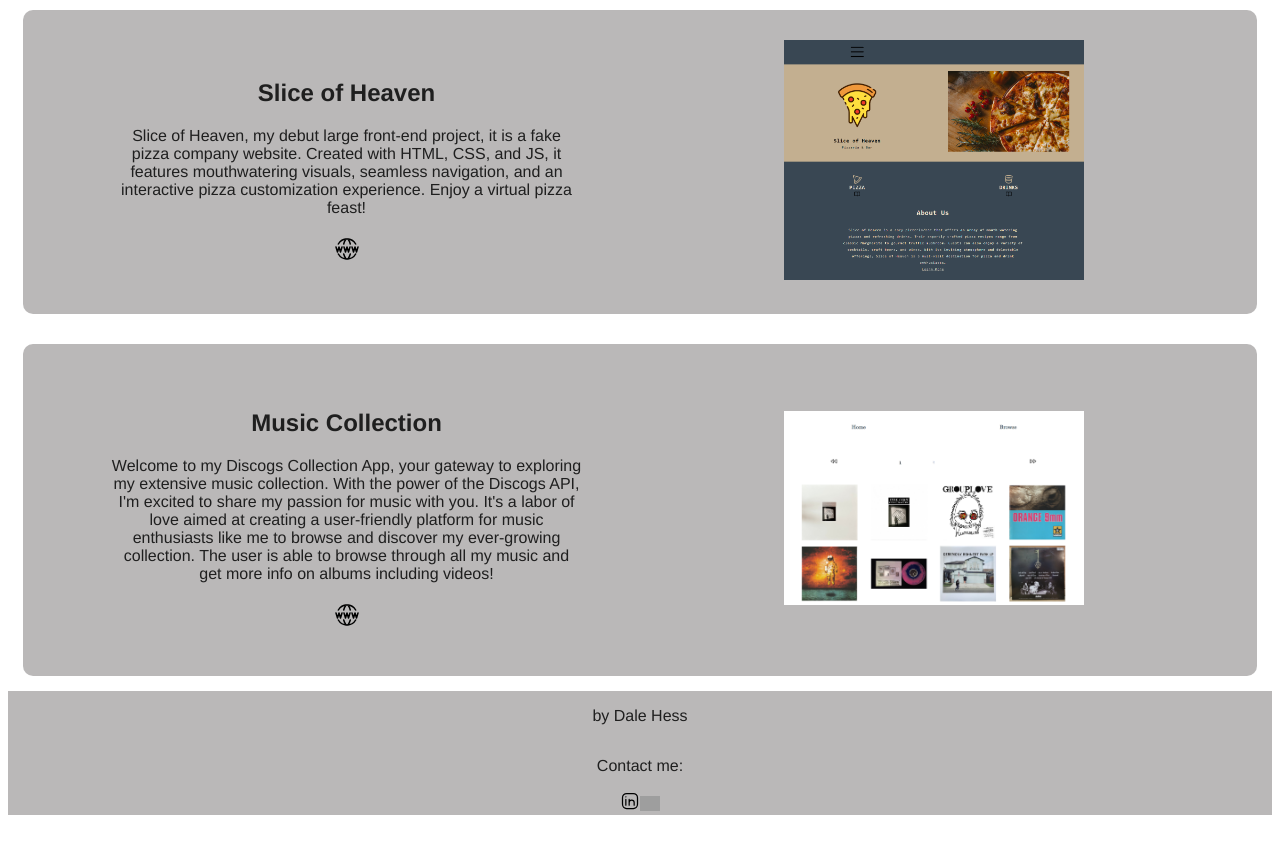
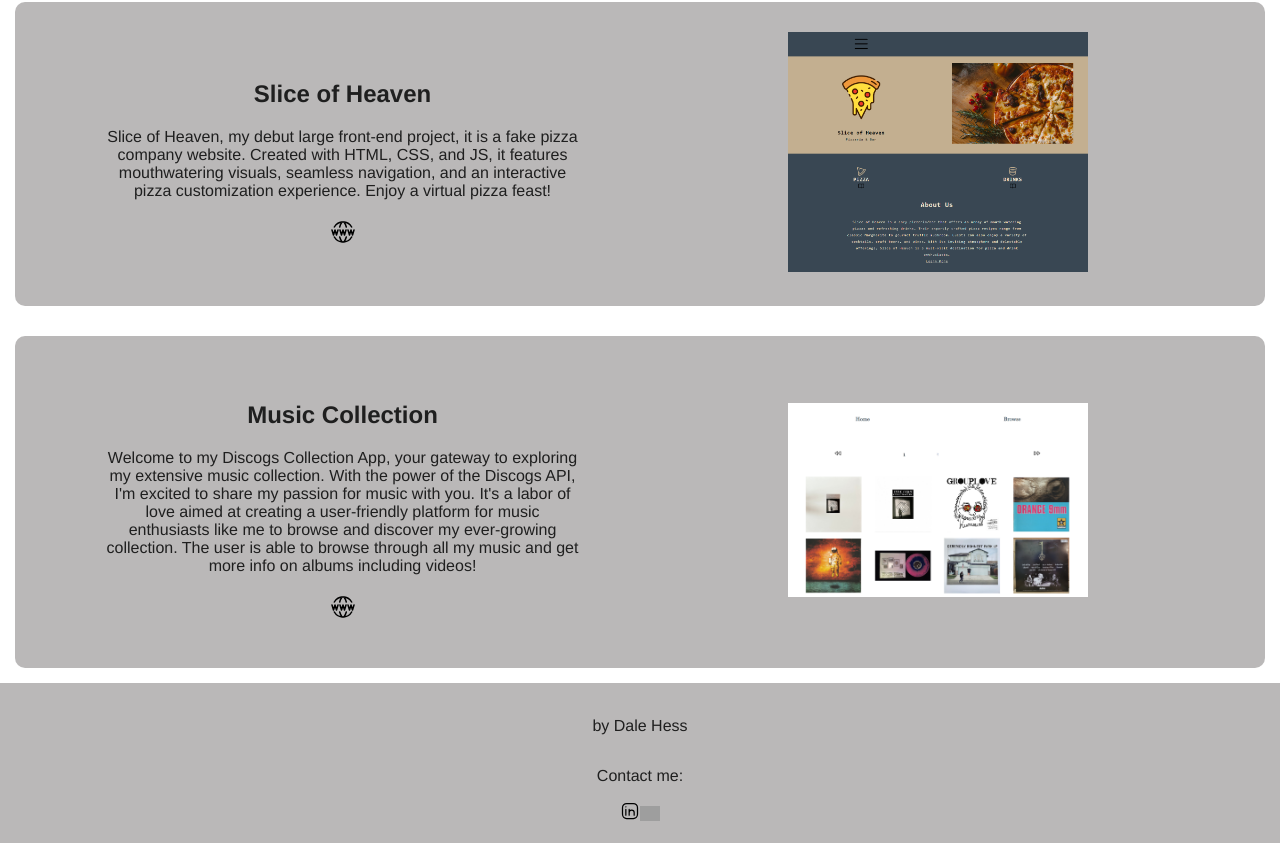
Before and after one commit to hessdale/portfolio, a Vue app: page /#/projects in a window 1280 px wide. Shown: the part 786-1629 px from the top of the page. Built offline with nearby package versions, Linux system fonts and the light colour scheme; grey boxes are pictures that could not be loaded.

Commit message:
did some styling on the footer

```diff
--- a/src/App.vue
+++ b/src/App.vue
@@ -30,4 +30,8 @@ nav {
     }
   }
 }
+
+body {
+  margin: 0;
+}
 </style>
--- a/src/components/FooterInfo.vue
+++ b/src/components/FooterInfo.vue
@@ -4,12 +4,9 @@
       <p>by Dale Hess</p>
       <p>Contact me:</p>
       <section>
-        <a href="https://www.linkedin.com/in/hessdale96/"
-          ><img src="/images/linkedin.svg" alt="linkdin icon" width="20px"
-        /></a>
-        <a href="mailto:hessdale96@gmail.com"
-          ><img src="/images/send-mail.svg" alt="send mail icon" width="20px"
-        /></a>
+        <a href="https://www.linkedin.com/in/hessdale96/"><img src="/images/linkedin.svg" alt="linkdin icon"
+            width="20px" /></a>
+        <a href="mailto:hessdale96@gmail.com"><img src="/images/send-mail.svg" alt="send mail icon" width="20px" /></a>
       </section>
     </article>
   </div>
@@ -23,8 +20,12 @@ export default {};
 article {
   display: grid;
 }
+
 div {
   background-color: rgba(156, 154, 154, 0.699);
   padding: 0;
+  display: grid;
+  height: 20vh;
+  align-items: center;
 }
 </style>
--- a/src/router/index.js
+++ b/src/router/index.js
@@ -13,8 +13,7 @@ const routes = [
     component: HomeView,
     meta: [
       {
-        name: 'title',
-        content: 'Home Page'
+        title: 'Home Page'
       },
       {
         name: 'description',
@@ -32,8 +31,7 @@ const routes = [
     component: AboutView,
     meta: [
       {
-        name: 'title',
-        content: 'About Page'
+        title: 'About Page'
       },
       {
         name: 'description',
@@ -51,8 +49,7 @@ const routes = [
     component: ProjectsView,
     meta: [
       {
-        name: 'title',
-        content: 'Projects Page'
+        title: 'Projects Page'
       },
       {
         name: 'description',
```
Also changed, not shown: public/laptop.svg (renamed from public/images/laptop.svg).
